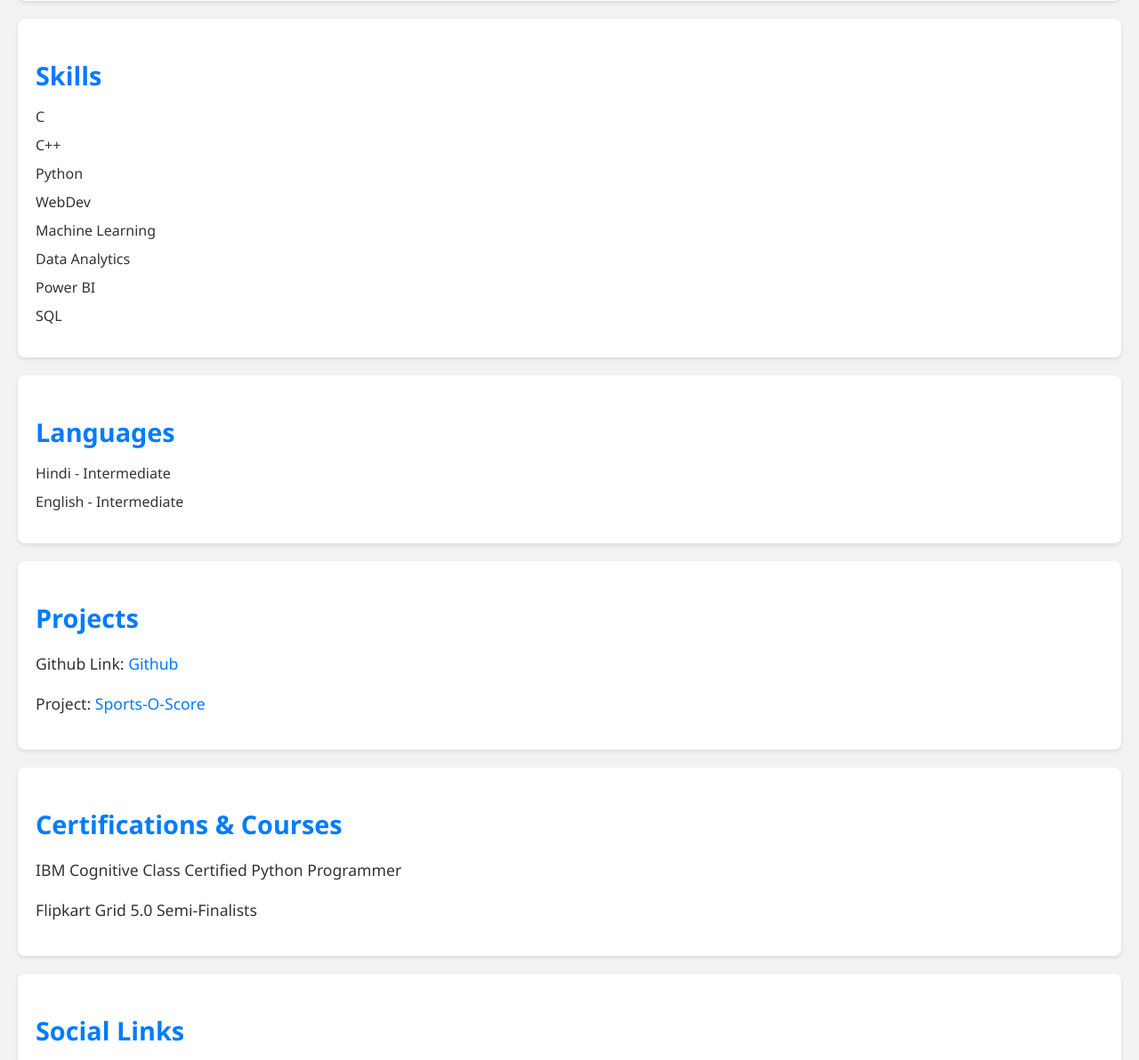
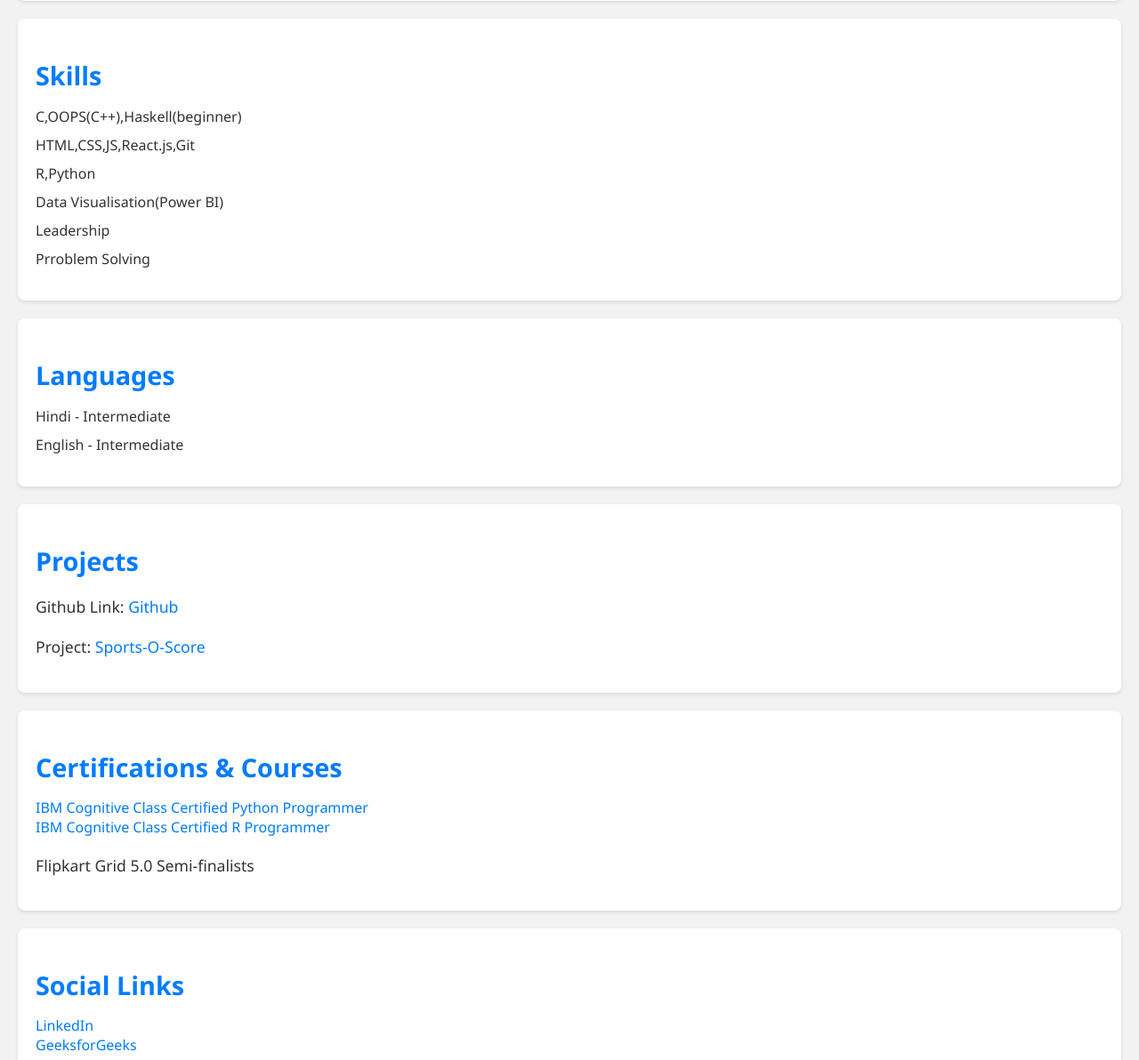
Before and after one commit to Aditya8803/PortFolioAditya, a plain HTML site: page index.html in a window 1280 px wide. Shown: the part 1390-2582 px from the top of the page at 89% size. Drawn offline with Linux system fonts and the light colour scheme.

Commit message:
Update index.html

```diff
--- a/index.html
+++ b/index.html
@@ -76,7 +76,7 @@
             margin-top: 30px;
         }
 
-        .social-links {
+        /* .social-links {
             margin-top: 20px;
         }
 
@@ -90,7 +90,7 @@
 
         .social-links a:hover {
             transform: scale(1.2);
-        }
+        } */
 
         .profile-img {
             border-radius: 50%;
@@ -150,14 +150,12 @@
     <section>
         <h2>Skills</h2>
         <ul>
-            <li>C</li>
-            <li>C++</li>
-            <li>Python<li>
-            <li>WebDev</li>
-            <li>Machine Learning</li>
-            <li>Data Analytics</li>
-            <li>Power BI</li>
-            <li>SQL</li>
+            <li>C,OOPS(C++),Haskell(beginner)</li>
+            <li>HTML,CSS,JS,React.js,Git</li>
+            <li>R,Python<li>
+            <li>Data Visualisation(Power BI)</li>
+            <li>Leadership</li>
+            <li>Prroblem Solving</li>
         </ul>
     </section>
 
@@ -177,14 +175,21 @@
 
     <section>
         <h2>Certifications & Courses</h2>
-        <p>IBM Cognitive Class Certified Python Programmer</p>
-        <p>Flipkart Grid 5.0 Semi-Finalists</p>
+        <div class="social-links">
+        <a href="https://courses.cognitiveclass.ai/certificates/1242253931f6466885e8961eea8c000a" target="_blank">IBM Cognitive Class Certified Python Programmer</a>
+        <br>
+        <a href="https://courses.cognitiveclass.ai/certificates/342d2d3fe97f4fa7ae96953bad24547f">IBM Cognitive Class Certified R Programmer</a>
+        <p>Flipkart Grid 5.0 Semi-finalists</p>
+    </div>
+
     </section>
 
     <section>
         <h2>Social Links</h2>
         <div class="social-links">
-            <a href="https://www.linkedin.com/in/aditya-parashar-954686230" target="_blank"><i class="fab fa-linkedin">Linkedin</i></a>
+            <a href="https://www.linkedin.com/in/aditya-parashar-954686230" target="_blank">LinkedIn</a>
+            <br>
+            <a href="https://auth.geeksforgeeks.org/user/parashaiekp" target="_blank">GeeksforGeeks</a>
         </div>
     </section>
 
@@ -195,7 +200,7 @@
         <p>MobNo:- 8005565125</p>
     </section>
     <footer>
-        &copy; 2023 Aditya Parashar | Portfolio
+        &copy; 2024 Aditya Parashar | Portfolio
     </footer>
 
 </body>
```
